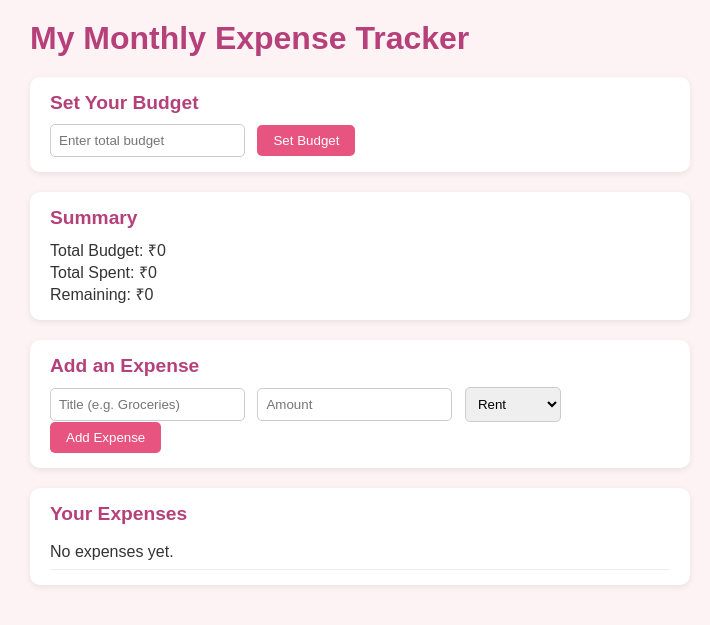
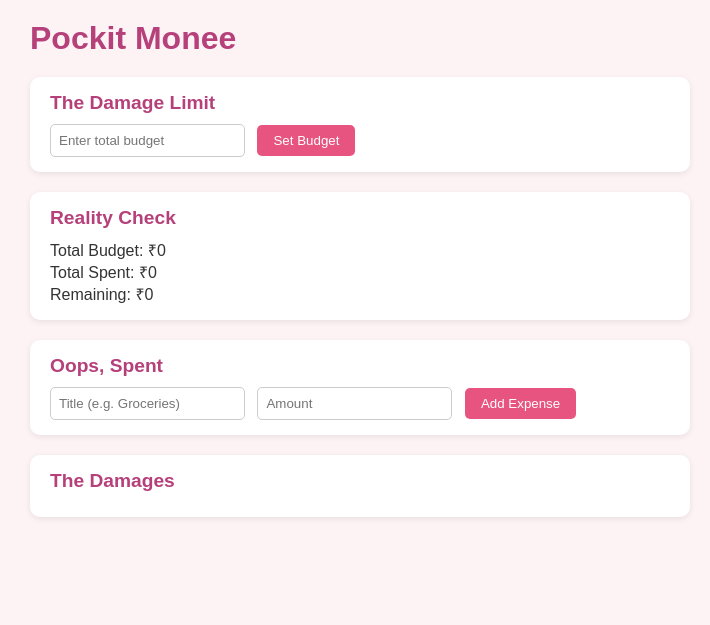
Before and after one commit to simakhter1109/expense-tracker, a Flask app: page / in a window 1280 px wide. Shown: the top 625 px of the page, without its empty margins (280-990 px from the left). Run offline with Flask 3, Linux system fonts and the light colour scheme.

Commit message:
changed the interface

```diff
--- a/templates/index.html
+++ b/templates/index.html
@@ -6,41 +6,33 @@
     <link rel="stylesheet" href="{{ url_for('static', filename='style.css') }}">
 </head>
 <body>
-    <h1>My Monthly Expense Tracker</h1>
+    <h1>Pockit Monee</h1>
 
     <section>
-        <h2>Set Your Budget</h2>
+        <h2>The Damage Limit</h2>
         <input type="number" id="budgetInput" placeholder="Enter total budget">
         <button id="setBudgetBtn">Set Budget</button>
     </section>
 
     <section>
-        <h2>Summary</h2>
+        <h2>Reality Check</h2>
         <p>Total Budget: ₹<span id="totalBudget">0</span></p>
         <p>Total Spent: ₹<span id="totalSpent">0</span></p>
         <p>Remaining: ₹<span id="remaining">0</span></p>
     </section>
 
-    <section>
-        <h2>Add an Expense</h2>
-        <input type="text" placeholder="Title (e.g. Groceries)">
-        <input type="number" placeholder="Amount">
-        <select>
-            <option value="Rent">Rent</option>
-            <option value="Groceries">Groceries</option>
-            <option value="Food">Food</option>
-            <option value="Transport">Transport</option>
-            <option value="Other">Other</option>
-        </select>
-        <button>Add Expense</button>
-    </section>
+<section>
+    <h2>Oops, Spent</h2>
+    <input type="text" id="expenseTitle" placeholder="Title (e.g. Groceries)">
+    <input type="number" id="expenseAmount" placeholder="Amount">
+    <button id="addExpenseBtn">Add Expense</button>
+</section>
 
-    <section>
-        <h2>Your Expenses</h2>
-        <ul>
-            <li>No expenses yet.</li>
-        </ul>
-    </section>
+<section>
+    <h2>The Damages</h2>
+    <ul id="expenseList">
+    </ul>
+</section>
 
     <script src="{{ url_for('static', filename='script.js') }}"></script>
 
```
Also changed, not shown: static/script.js (+32 -3 lines).
